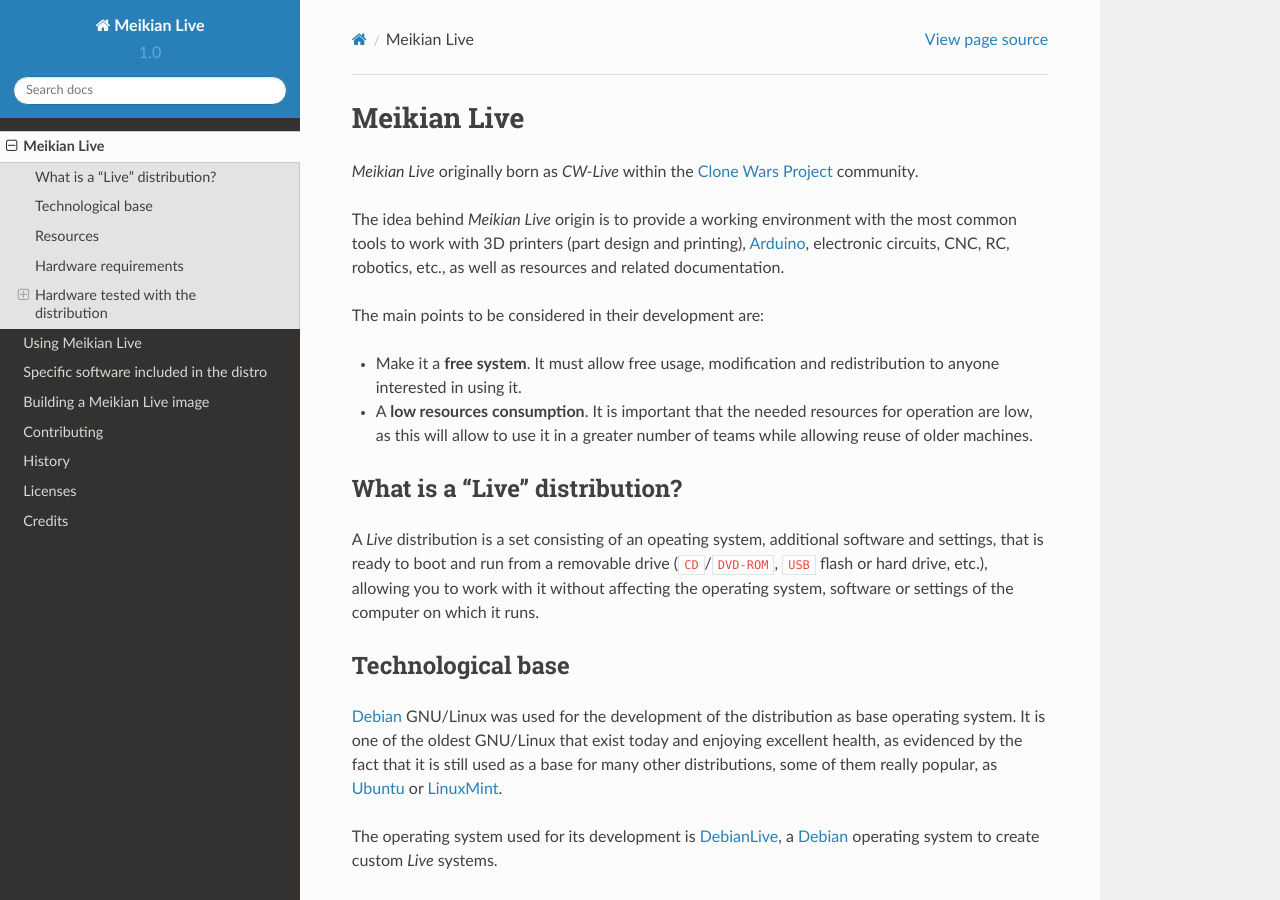
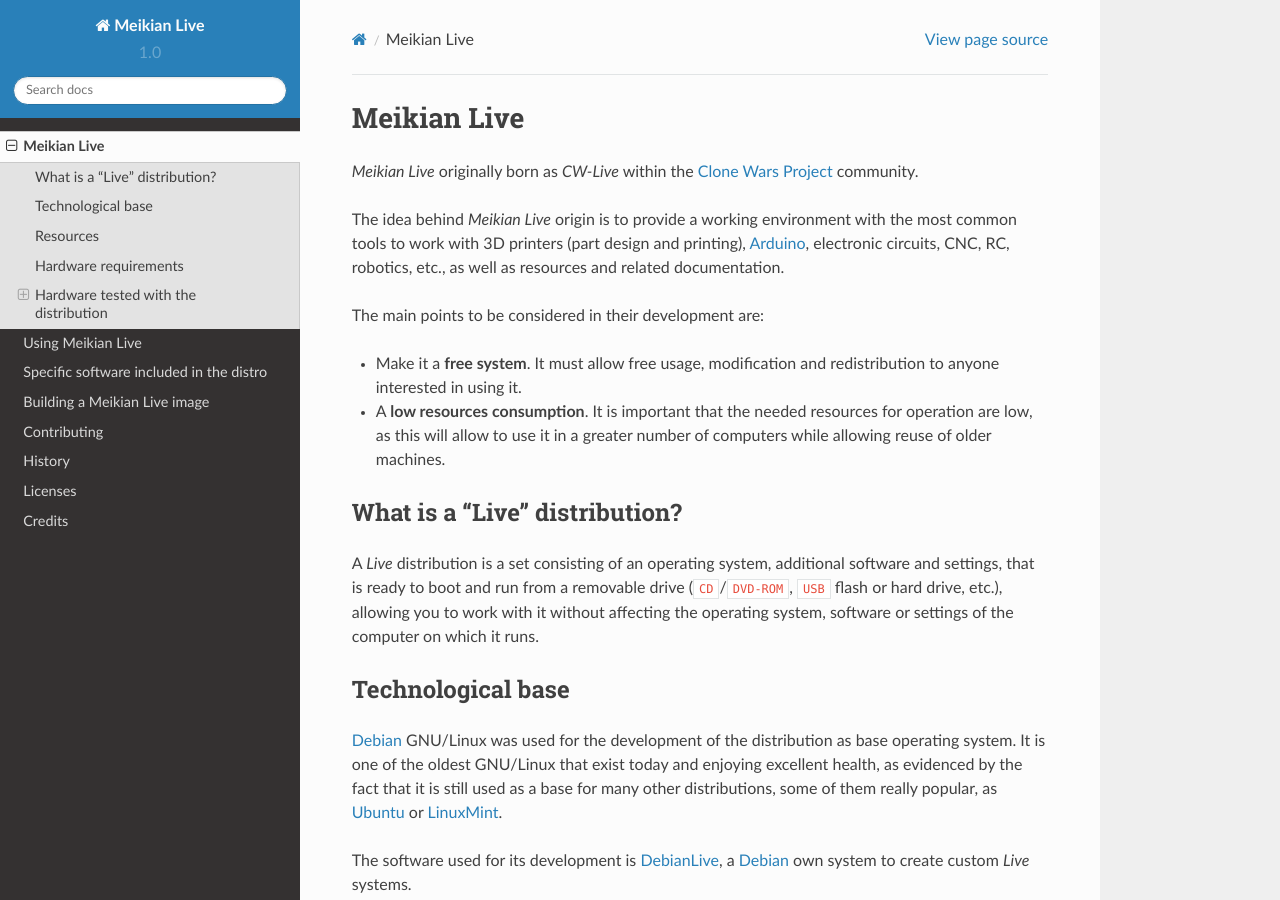
Before and after one commit to mo22de/meikian-dev, a Sphinx documentation site: the page built from docs/en/source/readme.rst, in a window 1280 px wide and 900 px high. Built offline with Sphinx 7.4.7 and the Read the Docs theme 2.0.0, drawn with Linux system fonts in a browser that asks for light colours.

```diff
--- a/README.rst
+++ b/README.rst
@@ -13,13 +13,13 @@ The main points to be considered in their development are:
 
 * Make it a **free system**. It must allow free usage, modification and redistribution to anyone interested in using it.
 
-* A **low resources consumption**. It is important that the needed resources for operation are low, as this will allow to use it in a greater number of teams while allowing reuse of older machines.
+* A **low resources consumption**. It is important that the needed resources for operation are low, as this will allow to use it in a greater number of computers while allowing reuse of older machines.
 
 
 What is a "Live" distribution?
 ------------------------------
 
-A *Live* distribution is a set consisting of an opeating system, additional software and settings, that is ready to boot and run from a removable drive (``CD``/``DVD-ROM``, ``USB`` flash or hard drive, etc.), allowing you to work with it without affecting the operating system, software or settings of the computer on which it runs.
+A *Live* distribution is a set consisting of an operating system, additional software and settings, that is ready to boot and run from a removable drive (``CD``/``DVD-ROM``, ``USB`` flash or hard drive, etc.), allowing you to work with it without affecting the operating system, software or settings of the computer on which it runs.
 
 
 Technological base
@@ -27,7 +27,7 @@ Technological base
 
 `Debian`_ GNU/Linux was used for the development of the distribution as base operating system. It is one of the oldest GNU/Linux that exist today and enjoying excellent health, as evidenced by the fact that it is still used as a base for many other distributions, some of them really popular, as `Ubuntu`_ or `LinuxMint`_.
 
-The operating system used for its development is `DebianLive`_, a `Debian`_ operating system to create custom *Live* systems.
+The software used for its development is `DebianLive`_, a `Debian`_ own system to create custom *Live* systems.
 
 .. _`Debian`: http://www.debian.org
 .. _`DebianLive`: http://live.debian.net
--- a/docs/en/source/building.rst
+++ b/docs/en/source/building.rst
@@ -16,7 +16,7 @@ The creation script needs to be executed with root privileges, either by ``su``
 Needed tools
 ------------
 
-A number of preínstalled tools are needed, for which the following command may be used::
+A number of preinstalled tools are needed, for which the following command may be used::
 
   user@meikian-dev:~$ sudo apt-get install apt-utils debootstrap dosfstools debian-keyring fakeroot genisoimage genext2fs gnu-fdisk loadlin mtd-utils parted squashfs-tools syslinux uuid-runtime win32-loader xorriso
 
--- a/docs/es/source/leeme.rst
+++ b/docs/es/source/leeme.rst
@@ -42,7 +42,7 @@ Recursos
 
 * El código y archivos necesarios para generar una imagen de la distribución partiendo de cero están disponibles en el repositorio `meikian-dev`_ de `GitHub`_.
 
-* La documentación completa del proyecto está incluida en la propia distribución y también se encuentra disponible *on line* a través de la dirección `docs-es.meikian.eu`_.
+* La documentación completa del proyecto está incluida en la propia distribución y también se encuentra disponible *online* a través de la dirección `docs-es.meikian.eu`_.
 
 .. _`Meikian`: http://meikian.eu/index-es.html
 .. _`GitHub`: https://github.com
```
Also changed, not shown: docs/en/source/usage.rst (+14 -15 lines), LICENSES.rst.
